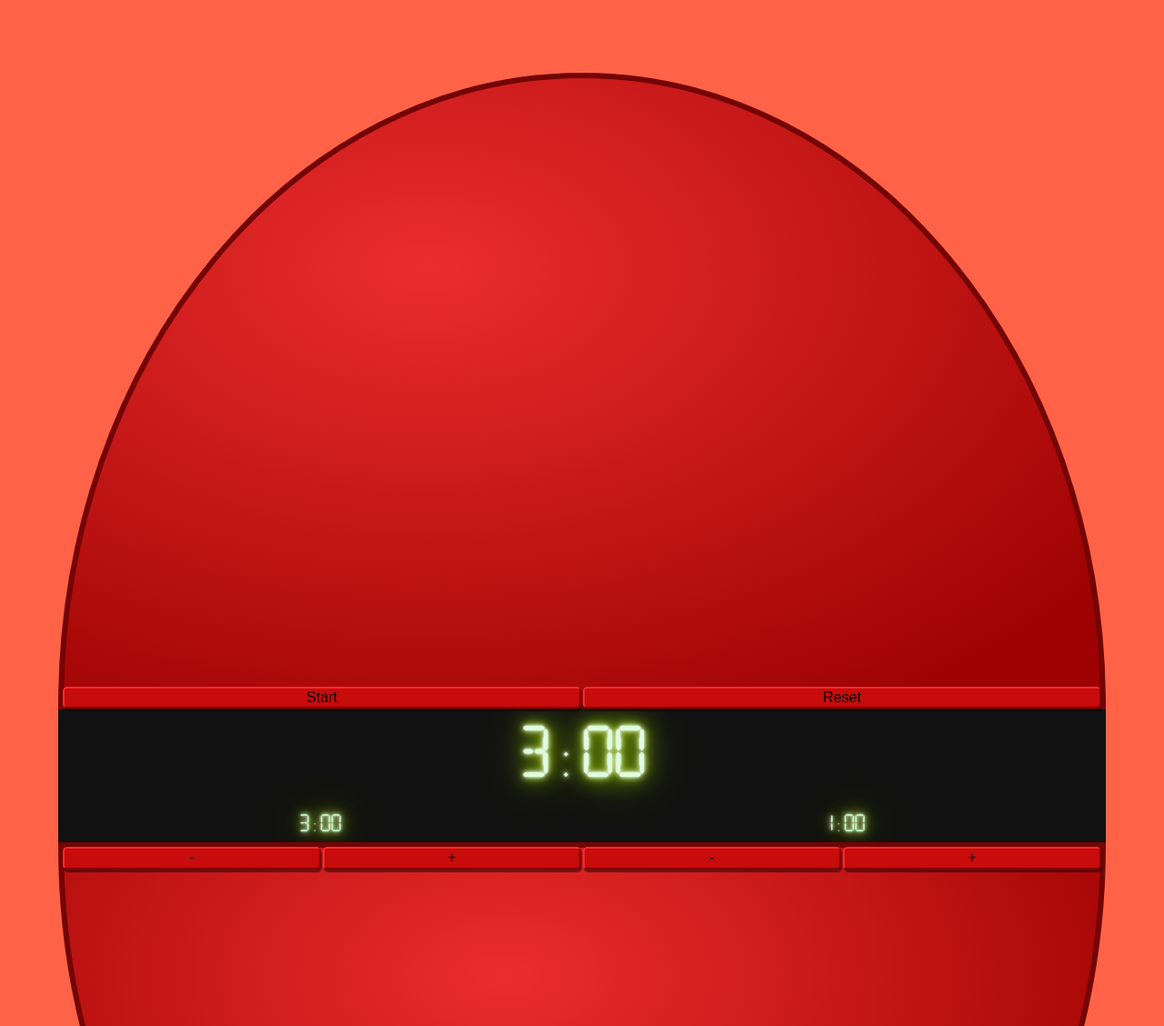
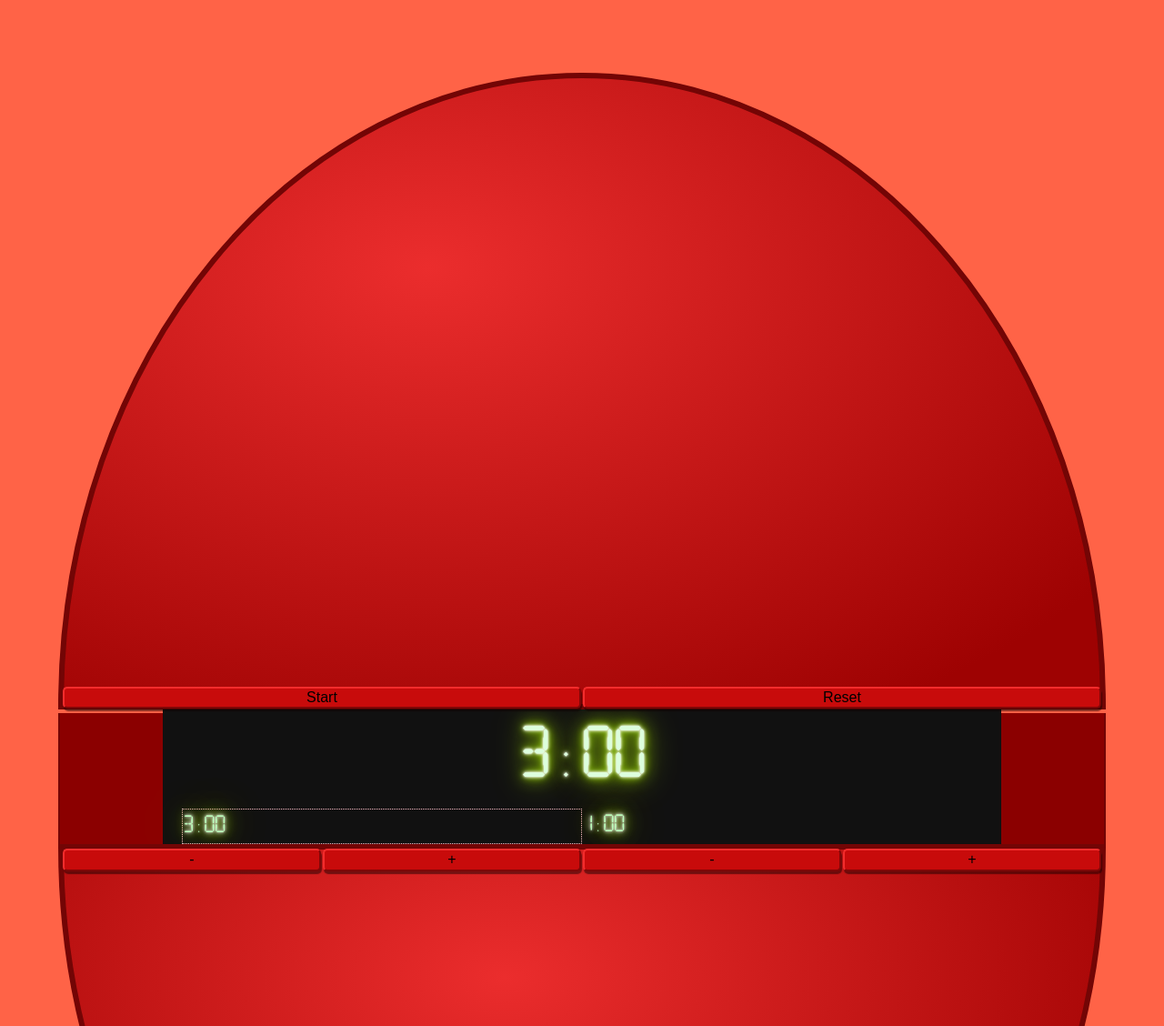
Before and after one commit to ThomasBullock/RomaDoro-Clock, a website: page index.html in a window 1280 px wide. Shown: the top 1128 px of the page at 91% size. Drawn offline with Linux system fonts and the light colour scheme.

Commit message:
altered flexbox structure and styling to replicate real clock behaviour

```diff
--- a/index.html
+++ b/index.html
@@ -20,11 +20,29 @@
 		 			<button class="reset">Reset</button>
 		 		</div>
 	 		</div>
-		 		<div class="display">
-		 			<span class="countdown">25:00</span>
-		 			<span class="time">25:00</span>
-		 			<span class="break">05:00</span>
+		 		<div class="middle">
+					<div class="border"></div>
+			 		<div class="display">
+			 			<div class="countdown-flex">
+
+			 				<span class="padOn"></span>
+			 				<span class="countdown"></span>
+
+			 			</div>
+			 			<div class="time-flex">
+				 			<span class="padOn"></span>
+			 				<span class="time"></span>
+			 			</div>
+			 			<div class="break-flex">
+				 			<span class="padOn"></span>
+			 				<span class="break"></span>
+			 			</div>
+
+
+			 		</div>
+					<div class="border"></div>
 		 		</div>
+
 	 		<div class="bottom">
 	 			<img src="img/Tomato-Bottom.svg">
 	 			<div class="time-adjust">
--- a/src/sass/3-layouts/home.scss
+++ b/src/sass/3-layouts/home.scss
@@ -61,40 +61,118 @@ main {
 
 		}
 
+
+		.middle {
+			display: flex;
+
+		.border {
+			flex: 1 1 10%;
+			// min-width: 20px;
+			background: darkred;
+		}
+
+		.border:first-child {
+			border-left: 2px solid #730505;
+		}
+
+		.border:last-child {
+			border-right: 2px solid #730505;
+		}
+
 		.display {
-			margin-top: -5px;
+			flex: 1 1 80%;
+			padding-left: 1.3em;
+			padding-right: 1.3em;
+			margin: -5px auto 0;
 			background: #111;
-			text-align: center;
-			width: 100%;
+			// text-align: center;
+			// width: 100%;
 			display: flex;
 			flex-wrap: wrap;
 			font-family: $screen-font;
 
+			.countdown-flex {
+			  // border: dotted 1px #494;
+			  	// flex-basis: 100%;
+			  	width: 100%;
+			  	text-align: center;
+			  	margin: 0 auto;
+			  // display: flex;
+			  // justify-content: space-around;
+
+			  	.padOn {
+				    // border: dashed 1px rgba(168,168,168, .7);
+			  		// text-align: right;
+			  		// padding-top: 15px;
+			  		color: #232;
+					// flex:1 0 20%;
+				    font-size: 6em;
+					text-shadow: 0 0 3px rgba(34, 51, 34, .9), 0 0 6px rgba(34, 51, 34, .7), 0 0 12px rgba(34, 34, 34, .8), 0 0 24px rgba(34, 34, 34, .8), 0 0 48px rgba(34, 34, 34, .8);
+			  	}
+
 				.countdown {
+				  // border: dashed 1px rgba(168,168,168, .7);
+				  // text-align: left;
+				  // flex:1 0 80%;
 				  font-size: 6em;
 				  width: 100%;
 				  color: #dfd;
-			  animation: neon4 .05s ease-in-out infinite alternate;
-			  flex-basis: 100%;
+				  animation: neon4 .03s ease-in-out infinite alternate;
+
+				}
+
+			}
+
+			.time-flex {
+			  border: dotted 1px pink;
+			  flex-basis: 50%;
+			  // display: flex;
+
+			  	.padOn {
+					flex-basis: 25%;
+					color: #333;
+			  	}
+
+			  	.padOff {
+					flex-basis: 0;
 			  	}
 
 				.time {
 					// border: dotted 1px pink;
-				flex-basis: 50%;
-				font-size: 2em;
-			    color: #bfb;
-			    animation: neon4 .05s ease-in-out infinite alternate;
-			}
-
-			.break {
-				// border: dotted 1px pink;
-				flex-basis: 50%;
+					flex-basis: 75%;
 					font-size: 2em;
 				    color: #bfb;
 				    animation: neon4 .05s ease-in-out infinite alternate;
 				}
 
 			}
+
+
+			.break-flex {
+			  flex-basis: 50%;
+			  // display: flex;
+
+			  	.pad {
+					flex-basis: 25%;
+			  	}
+
+				.break {
+					// border: dotted 1px pink;
+					flex-basis: 75%;
+					font-size: 2em;
+				    color: #bfb;
+				    animation: neon4 .05s ease-in-out infinite alternate;
+				}
+
+			}
+
+
+
+		}
+
+
+		}
+
 
 
 		.bottom {
```
Also changed, not shown: css/styles.css. Lines whose indentation alone changed are shown as unchanged.
